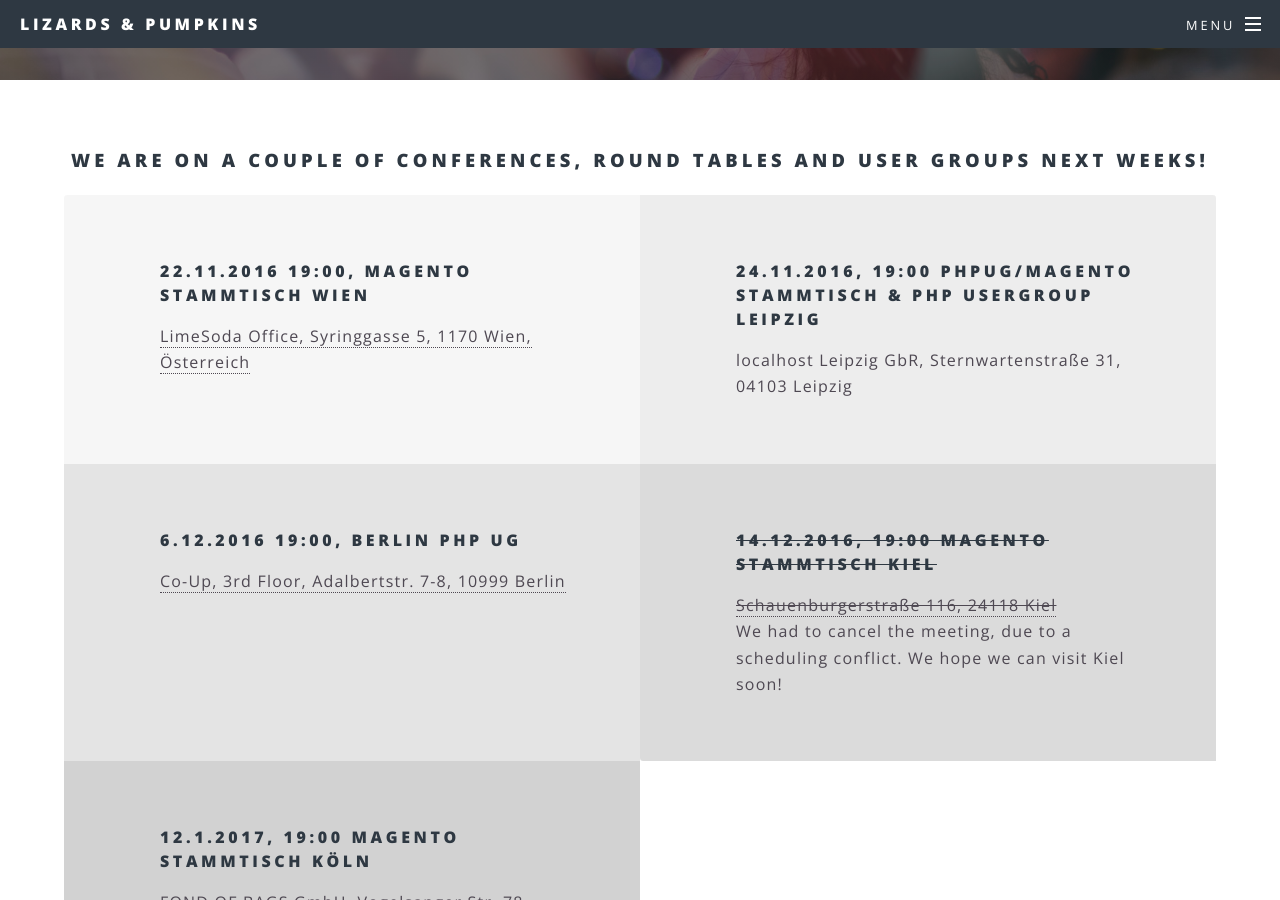
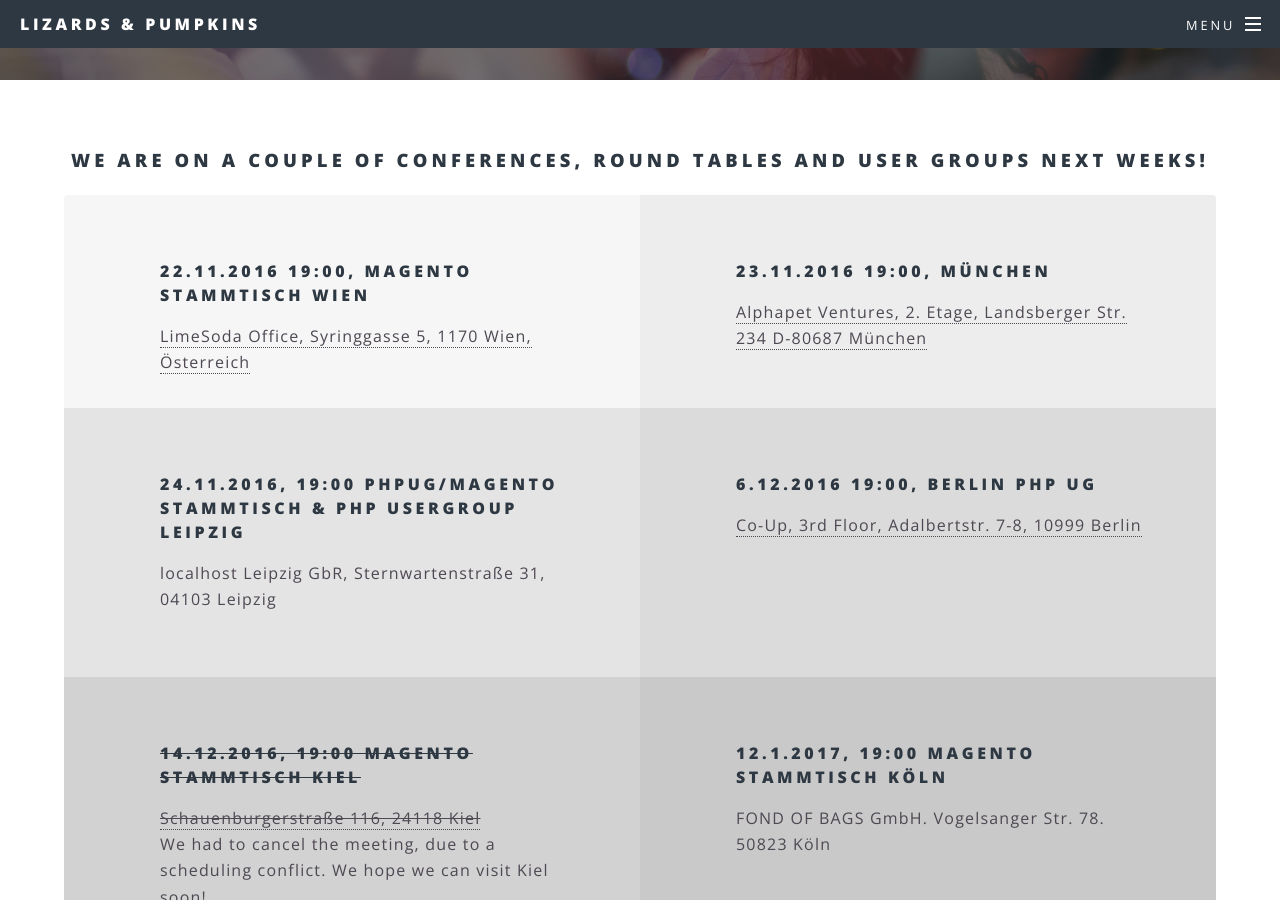
Before and after one commit to lizards-and-pumpkins/lizards-and-pumpkins.github.io, a Jekyll site: the page built from events.html, in a window 1280 px wide and 900 px high, scrolled down 313 px. Built offline with Jekyll 4.4.1, drawn with Linux system fonts in a browser that asks for light colours.

Commit message:
Issue #14: Add another date in munich

```diff
--- a/events.html
+++ b/events.html
@@ -11,6 +11,12 @@ subtitle: Want to hear more? Meet us!
         <a href="http://magewien.at/">LimeSoda Office, Syringgasse 5, 1170 Wien, Österreich</a>
     </li>
     <li>
+        <h4>23.11.2016 19:00, München</h4>
+        <a href="http://doodle.com/poll/d7p47hybww2igwi4">
+            Alphapet Ventures, 2. Etage, Landsberger Str. 234 D-80687 München
+        </a>
+    </li>
+    <li>
         <h4>24.11.2016, 19:00 PHPUG/Magento Stammtisch &amp; PHP Usergroup Leipzig</h4>
         <p>localhost Leipzig GbR, Sternwartenstraße 31, 04103 Leipzig</p>
     </li>
@@ -19,7 +25,9 @@ subtitle: Want to hear more? Meet us!
         <a href="http://www.bephpug.de/">Co-Up, 3rd Floor, Adalbertstr. 7-8, 10999 Berlin</a>
     </li>
     <li>
-        <h4><del>14.12.2016, 19:00 Magento Stammtisch Kiel</del></h4>
+        <h4>
+            <del>14.12.2016, 19:00 Magento Stammtisch Kiel</del>
+        </h4>
         <del><a href="http://www.magento-stammtisch-kiel.de/">Schauenburgerstraße 116, 24118 Kiel</a></del>
         <p>We had to cancel the meeting, due to a scheduling conflict. We hope we can visit Kiel soon!</p>
     </li>
```
